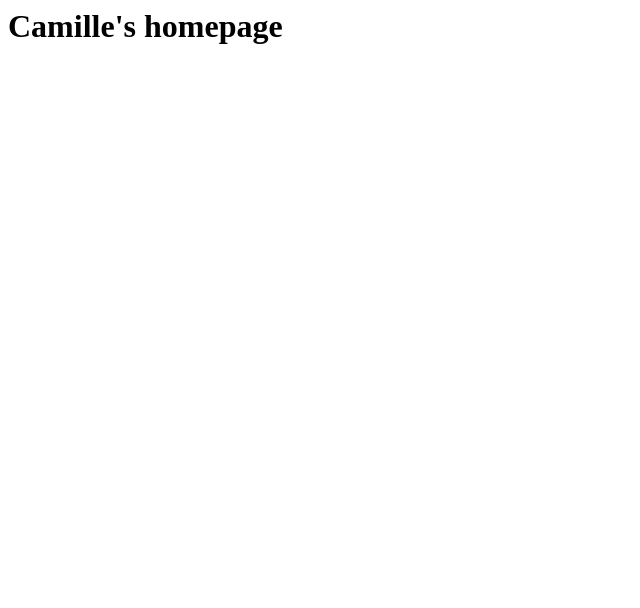
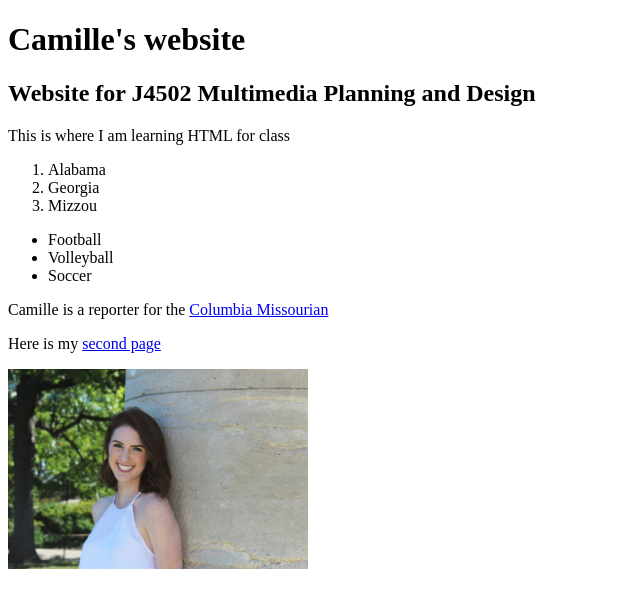
Before and after one commit to j4502-fs19/camillemcmanus, a plain HTML site: page index.html in a window 1280 px wide. Shown: the whole page, without its empty margins (0-640 px from the left). Drawn offline with Linux system fonts and the light colour scheme.

Commit message:
homework due 8/22

```diff
--- a/index.html
+++ b/index.html
@@ -1,10 +1,36 @@
-<html>
+<!DOCTYPE html PUBLIC "-//W3C//DTD XHTML 1.0 Transitional//EN"
+    "http://www.w3.org/TR/xhtml1-transitional.dtd">
 
-<body>
+  <html xmlns="http://www.w3.org/1999/xhtml">
 
-  <h1>Camille's homepage</h1>
+    <head>
+      <title>Page Title</title>
 
+      <meta http-equiv="content-type"
+        content="text/html;charset=utf-8" />
+      </head>
+    <body>
 
-  </body>
+      <h1>Camille's website</h1>
+      <h2>Website for J4502 Multimedia Planning and Design</h2>
+      <p>This is where I am learning HTML for class</p>
 
-</html>
+      <ol>
+        <li>Alabama</li>
+        <li>Georgia</li>
+        <li>Mizzou</li>
+        </ol>
+
+        <ul>
+          <li>Football</li>
+          <li>Volleyball</li>
+          <li>Soccer</li>
+          </ul>
+
+          <p>Camille is a reporter for the <a href="https://columbiamissourian.com" target="_blank">Columbia Missourian</a></p>
+          <p>Here is my <a href="secondpage.html" target="_blank">second page</a></p>
+          <p><a href="mailto:camillemmcmanus@gmail.com"><img src="images/me.jpg" alt="Camille McManus standing in front of a column." width="300px" /></a></p>
+
+      </body>
+
+    </html>
```
Also changed, not shown: secondpage.html (added, +13 -0 lines), images/me.jpg (added), 2 other files.
